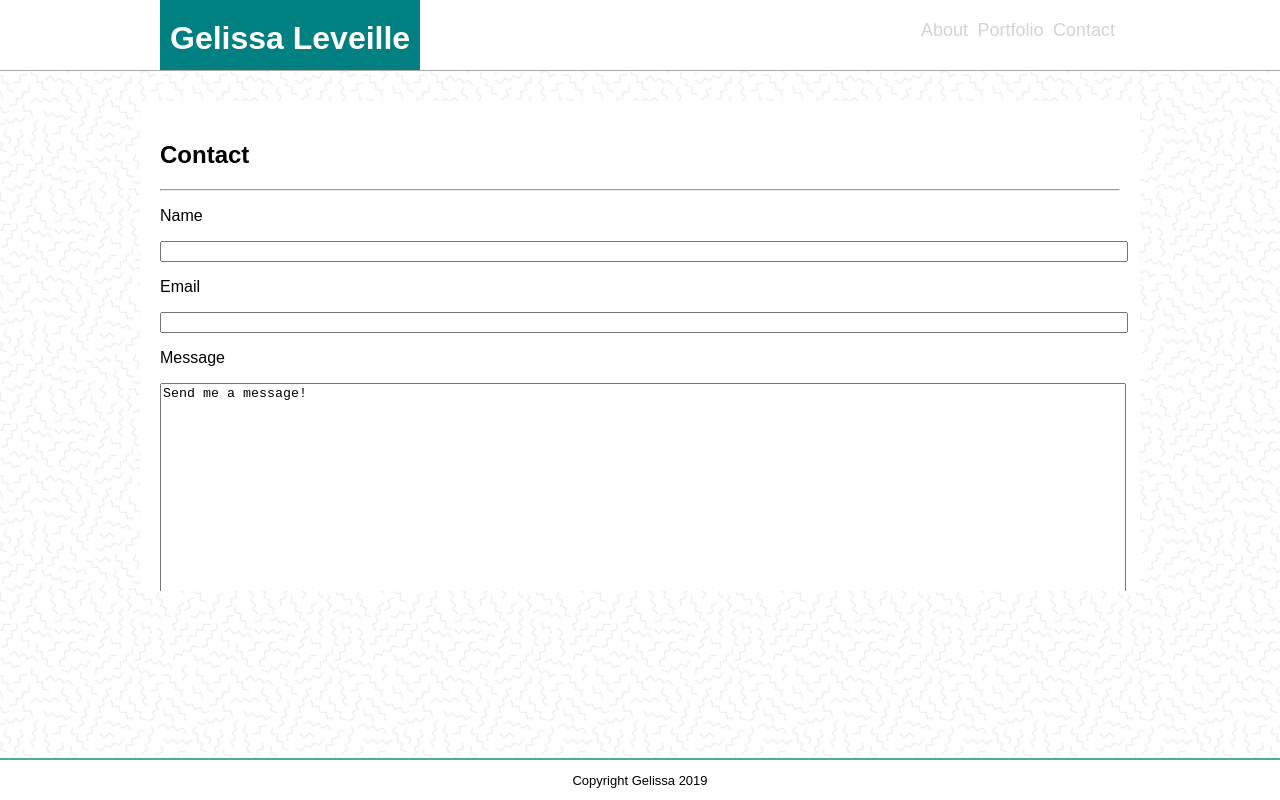
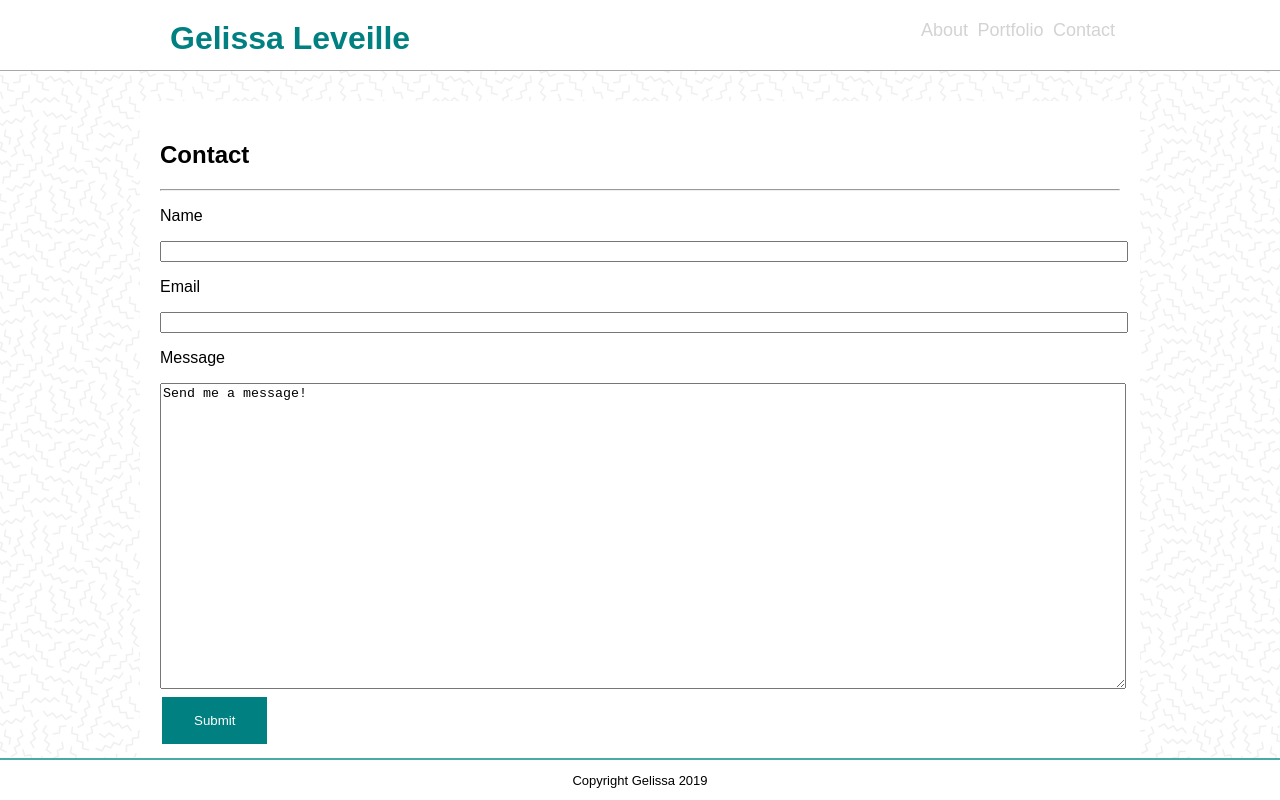
Before and after one commit to gelissa/Basic-Portfolio, a plain HTML site: page contact.html in a window 1280 px wide. In both pictures the pointer is over the element "Gelissa Leveille". Drawn offline with Linux system fonts and the light colour scheme.

Commit message:
added hover effect to h1 and submit

```diff
--- a/assets/css/style.css
+++ b/assets/css/style.css
@@ -27,6 +27,11 @@ h1 {
     margin: 0;
 }
 
+h1:hover{
+    background-color: white;
+    color: teal;
+}
+
 nav {
     float: right;
     padding: 20px 0 0 0;
@@ -46,7 +51,7 @@ a {
 /* about page */
 section {
     width: 960px;
-    height: 450px;
+    height: max-content;
     margin: 30px auto;
     background-color: white;
     padding: 20px;
@@ -94,6 +99,11 @@ input[type=submit] {
   cursor: pointer;
 }
 
+input[type=submit]:hover{
+    background-color: white;
+    color: teal;
+}
+
 /* gallery page */
 
 /*
```
